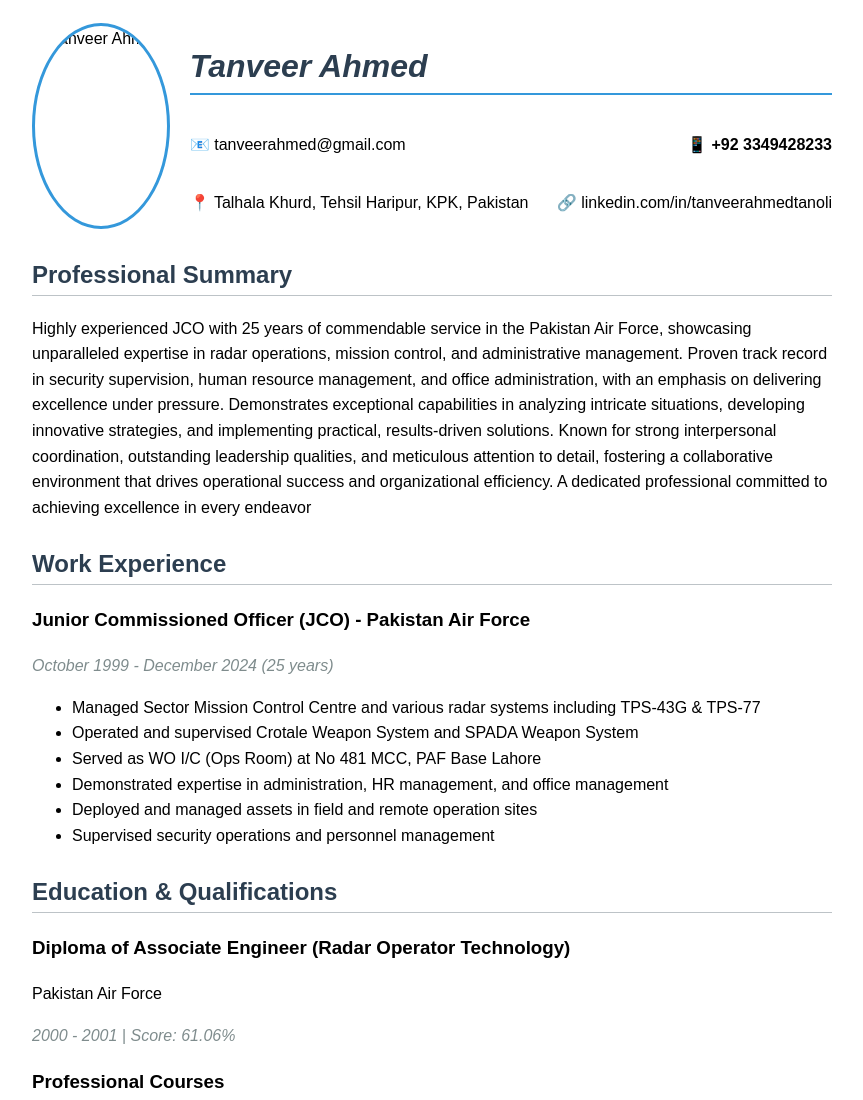
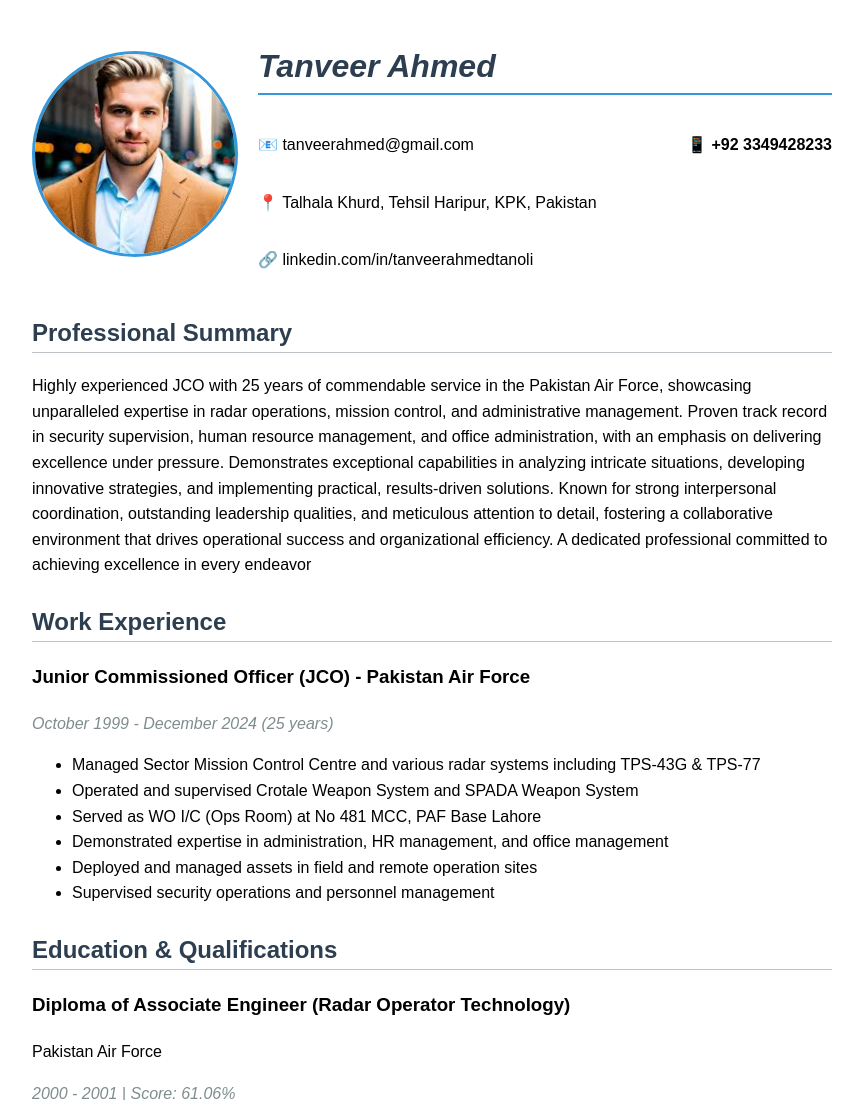
Before and after one commit to mnawaz007/Tanvir-ahmed-tanoli-CV, a plain HTML site: page index.html in a window 1280 px wide. Shown: the top 1100 px of the page, without its empty margins (208-1071 px from the left). Drawn offline with Linux system fonts and the light colour scheme.

Commit message:
Update index.html

```diff
--- a/index.html
+++ b/index.html
@@ -61,7 +61,7 @@
 <body>
     <header class="section">
         <div class="header-container">
-            <img src="../CV/pics/cvimage.jpeg" alt="Tanveer Ahmed" class="profile-image">
+            <img src="./pics/cvimage.jpeg" alt="Tanveer Ahmed" class="profile-image">
             <div class="header-content">
                 <h1><i>Tanveer Ahmed</i> </h1>
                 <div class="contact-info">
```
